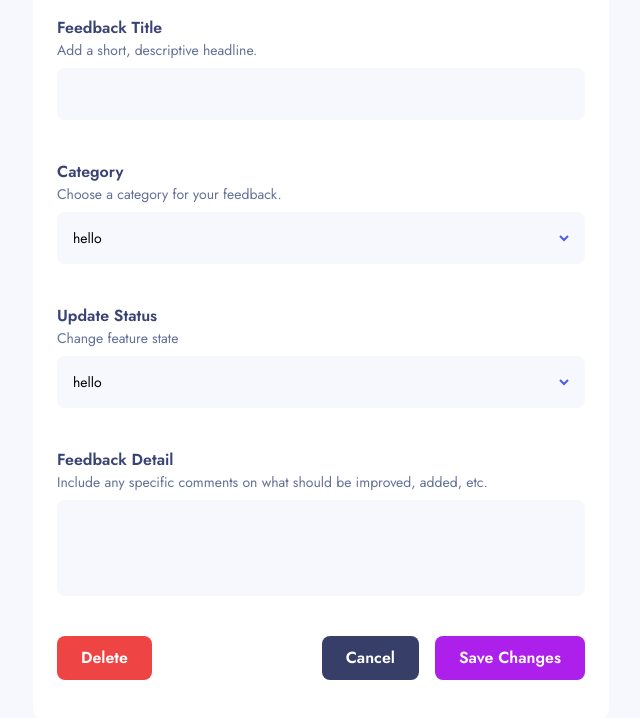
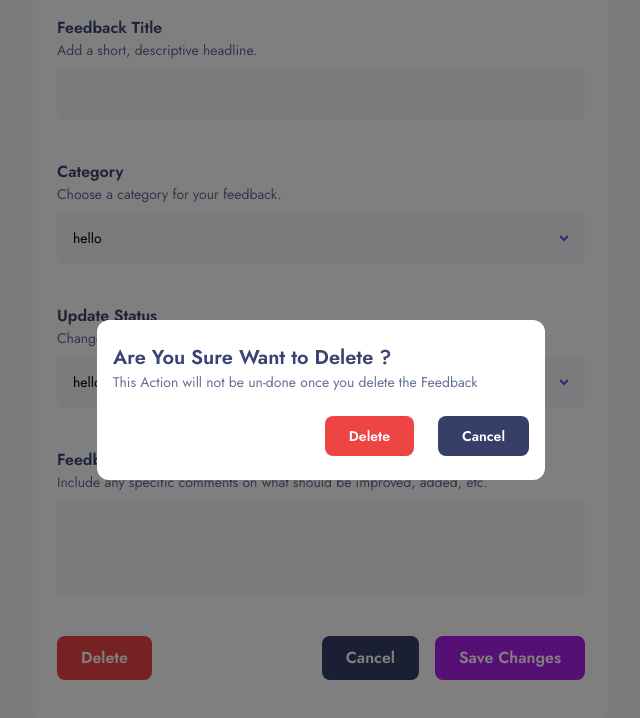
Before and after one commit to riteshmvteams/product-feedback-app, a React (Create React App) app: page /feedback/edit/1 in a window 1280 px wide. Both pictures are taken after a click on the button "Delete". Shown: the part 284-1002 px from the top of the page, without its empty margins (319-959 px from the left). Built offline with nearby package versions, Linux system fonts and the light colour scheme.

Commit message:
delete feedback modal designed

```diff
--- /dev/null
+++ b/src/components/Modal.jsx
@@ -0,0 +1,15 @@
+export default function Modal({ children, visible, setVisible }) {
+  return (
+    <div
+      className={`items-center justify-center fixed top-0 left-0 w-full h-screen ${
+        visible ? "flex" : "hidden"
+      }`}
+    >
+      <div
+        className="fixed top-0 left-0 w-full h-screen bg-black/50 z-10"
+        onClick={() => setVisible(false)}
+      ></div>
+      {children}
+    </div>
+  );
+}
--- a/src/pages/FeedbackEdit.jsx
+++ b/src/pages/FeedbackEdit.jsx
@@ -4,9 +4,13 @@ import TextArea from "../components/TextArea";
 import Input from "../components/Input";
 import DropDown from "../components/DropDown";
 import Button from "../components/Button";
+import Modal from "../components/Modal";
+import { useState } from "react";
 
 export default function FeedbackEdit() {
+  const [visible, setVisible] = useState(false);
   return (
+    <>
       <div className="max-w-xl mx-auto w-full">
         <HeaderTop hidden />
 
@@ -46,7 +50,10 @@ export default function FeedbackEdit() {
             />
 
             <div className="flex justify-between gap-6">
-            <Button className="bg-red-500 text-white font-semibold">
+              <Button
+                className="bg-red-500 text-white font-semibold"
+                onClick={() => setVisible(true)}
+              >
                 Delete
               </Button>
               <div className="flex items-center gap-4">
@@ -61,5 +68,30 @@ export default function FeedbackEdit() {
           </form>
         </div>
       </div>
+      <Modal visible={visible} setVisible={setVisible}>
+        <div
+          className={`max-w-md w-full bg-white transition-all duration-1000 z-20 px-4 py-6 rounded-xl`}
+        >
+          <h3 className="text-xl font-semibold text-clrText-primary">
+            Are You Sure Want to Delete ?
+          </h3>
+          <p className="text-clrText-secondary text-sm">
+            This Action will not be un-done once you delete the Feedback
+          </p>
+
+          <div className="mt-6 flex justify-end gap-6">
+            <Button className="bg-red-500 text-white font-semibold text-sm">
+              Delete
+            </Button>
+            <Button
+              onClick={() => setVisible(false)}
+              className="bg-clrBlue-400 text-white font-semibold text-sm"
+            >
+              Cancel
+            </Button>
+          </div>
+        </div>
+      </Modal>
+    </>
   );
 }
```
Lines whose indentation alone changed are shown as unchanged.
